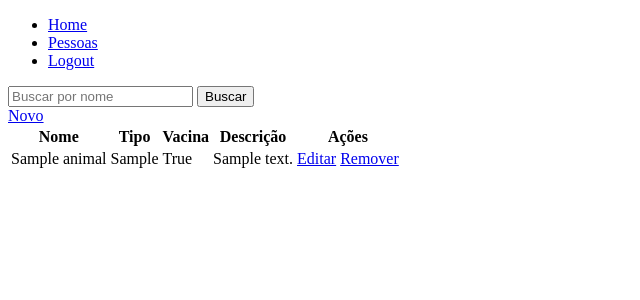
After one commit to pedroandriottii/cadastro, a Django app: page /pessoas/1/animais in a window 1280 px wide. The commit adds this page. Shown: the top 300 px of the page, without its empty margins (0-640 px from the left). Run offline with Django 4.2, Linux system fonts and the light colour scheme; a user stored in the database is signed in; tables that the repository leaves empty hold one stand-in row (values such as "Sample post"); parts of the project's set-up code (start-up, migrations or seed data) failed here and were passed over.

Commit message:
Inserindo Cadastro de Animais

```diff
--- a/pessoa/models.py
+++ b/pessoa/models.py
@@ -4,16 +4,16 @@ from django.contrib.auth.models import User
 class Pessoa(models.Model):
     nome_completo = models.CharField(max_length=256)
     data_nascimento = models.DateField(null=True)
-    ativa = models.BooleanField(default=True)
     usuario = models.ForeignKey(User, on_delete=models.CASCADE, null=True )
 
     def __str__(self) -> str:
         return self.nome_completo
 
-class Contato(models.Model):
+class Animal(models.Model):
     nome = models.CharField(max_length=256)
-    email = models.EmailField(max_length=256)
-    telefone = models.CharField(max_length=20)
+    tipo = models.CharField(max_length=256)
+    vacina = models.BooleanField(default=False)
+    descricao = models.CharField(max_length=256)
     pessoa = models.ForeignKey(Pessoa, on_delete=models.CASCADE)
 
     def __str__(self) -> str:
--- /dev/null
+++ b/pessoa/templates/animal/animal_list.html
@@ -0,0 +1,33 @@
+{% extends 'main/base.html' %}
+{% block content %}
+<form method="GET">
+    <input type = "text" name="nome" placeholder="Buscar por nome"/>
+    <input type = "submit" value="Buscar"/>
+</form>
+<a href="{% url 'animal.novo' pk_pessoa %}">Novo</a>
+<table>
+    <thead>
+        <tr>
+            <th>Nome</th>
+            <th>Tipo</th>
+            <th>Vacina</th>
+            <th>Descrição</th>
+            <th>Ações</th>
+        </tr>
+    </thead>
+    <tbody>
+        {% for animal in animais %}
+        <tr>
+            <td>{{ animal.nome }}</td>
+            <td>{{ animal.tipo }}</td>
+            <td>{{ animal.vacina }}</td>
+            <td>{{ animal.descricao }}</td>
+            <td>
+                <a href="{% url 'animal.editar' pk_pessoa animal.pk %}">Editar</a>
+                <a href="{% url 'animal.remover' pk_pessoa animal.pk %}">Remover</a>
+            </td>
+        </tr>
+        {% endfor %}
+    </tbody>
+</table>
+{% endblock content %}
--- a/pessoa/urls.py
+++ b/pessoa/urls.py
@@ -8,8 +8,8 @@ urlpatterns = [
     path('novo/', login_required(PessoaCreateView.as_view()), name='pessoa.novo'),
     path('<int:pk>/editar', login_required(PessoaUpdateView.as_view()), name='pessoa.editar'),
     path('<int:pk>/remover', login_required(PessoaDeleteView.as_view()), name='pessoa.remover'),
-    path('<int:pk_pessoa>/contatos', login_required(views.contatos), name='pessoa.contatos'),
-    path('<int:pk_pessoa>/contato/novo/', login_required(views.contato_novo), name='contato.novo'),
-    path('<int:pk_pessoa>/contato/<int:pk>/editar', login_required(views.contato_editar), name='contato.editar'),
-    path('<int:pk_pessoa>/contato/<int:pk>/remover', login_required(views.contato_remover), name='contato.remover'),
+    path('<int:pk_pessoa>/animais', login_required(views.animais), name='pessoa.animais'),
+    path('<int:pk_pessoa>/animal/novo/', login_required(views.animal_novo), name='animal.novo'),
+    path('<int:pk_pessoa>/animal/<int:pk>/editar', login_required(views.animal_editar), name='animal.editar'),
+    path('<int:pk_pessoa>/animal/<int:pk>/remover', login_required(views.animal_remover), name='animal.remover'),
 ]
--- a/pessoa/views.py
+++ b/pessoa/views.py
@@ -2,8 +2,8 @@ from django.shortcuts import render, redirect, get_object_or_404
 from django.http import HttpResponse, Http404
 from django.views.generic import ListView, CreateView, UpdateView, DeleteView
 from django.urls import reverse
-from .models import Pessoa, Contato
-from .forms import PessoaForm, ContatoForm
+from .models import Animal, Pessoa
+from .forms import AnimalForm, PessoaForm
 
 class ListaPessoaView(ListView):
     model = Pessoa
@@ -37,32 +37,32 @@ class PessoaDeleteView(DeleteView):
     model = Pessoa
     success_url = '/pessoas/'
 
-def contatos(request, pk_pessoa):
-    contatos = Contato.objects.filter(pessoa=pk_pessoa)
-    return render(request, 'contato/contato_list.html', {'contatos': contatos, 'pk_pessoa': pk_pessoa})
+def animais(request, pk_pessoa):
+    animais = Animal.objects.filter(pessoa=pk_pessoa)
+    return render(request, 'animal/animal_list.html', {'animais': animais, 'pk_pessoa': pk_pessoa})
 
-def contato_novo(request, pk_pessoa):
-    form = ContatoForm()
+def animal_novo(request, pk_pessoa):
+    form = AnimalForm()
     if request.method == "POST":
-        form = ContatoForm(request.POST)
+        form = AnimalForm(request.POST)
         if form.is_valid():
-            contato = form.save(commit=False)
-            contato.pessoa_id = pk_pessoa;
-            contato.save()
-            return redirect(reverse('pessoa.contatos', args=[pk_pessoa]))
-    return render(request, 'contato/contato_form.html', {'form': form})
+            animal = form.save(commit=False)
+            animal.pessoa_id = pk_pessoa;
+            animal.save()
+            return redirect(reverse('pessoa.animais', args=[pk_pessoa]))
+    return render(request, 'animal/animal_form.html', {'form': form})
 
-def contato_editar(request, pk_pessoa, pk):
-    contato = get_object_or_404(Contato, pk=pk)
-    form = ContatoForm(instance=contato)
+def animal_editar(request, pk_pessoa, pk):
+    animal = get_object_or_404(Animal, pk=pk)
+    form = AnimalForm(instance=animal)
     if request.method == "POST":
-        form = ContatoForm(request.POST, instance=contato)
+        form = AnimalForm(request.POST, instance=animal)
         if form.is_valid():
             form.save()
-            return redirect(reverse('pessoa.contatos', args=[pk_pessoa]))
-    return render(request, 'contato/contato_form.html', {'form': form})
+            return redirect(reverse('pessoa.animais', args=[pk_pessoa]))
+    return render(request, 'animal/animal_form.html', {'form': form})
 
-def contato_remover(request, pk_pessoa, pk):
-    contato = get_object_or_404(Contato, pk=pk)
-    contato.delete()
-    return redirect(reverse('pessoa.contatos', args=[pk_pessoa]))
+def animal_remover(request, pk_pessoa, pk):
+    animal = get_object_or_404(Animal, pk=pk)
+    animal.delete()
+    return redirect(reverse('pessoa.animais', args=[pk_pessoa]))
```
Also changed, not shown: pessoa/admin.py (+2 -17 lines), pessoa/forms.py (+5 -5 lines), pessoa/templates/contato/contato_list.html (deleted, +0 -31 lines), pessoa/templates/pessoa/pessoa_list.html (+1 -9 lines), pessoa/migrations/0004_animal_remove_pessoa_ativa_delete_contato_and_more.py (added), pessoa/templates/animal/animal_form.html (renamed from pessoa/templates/contato/contato_form.html).
